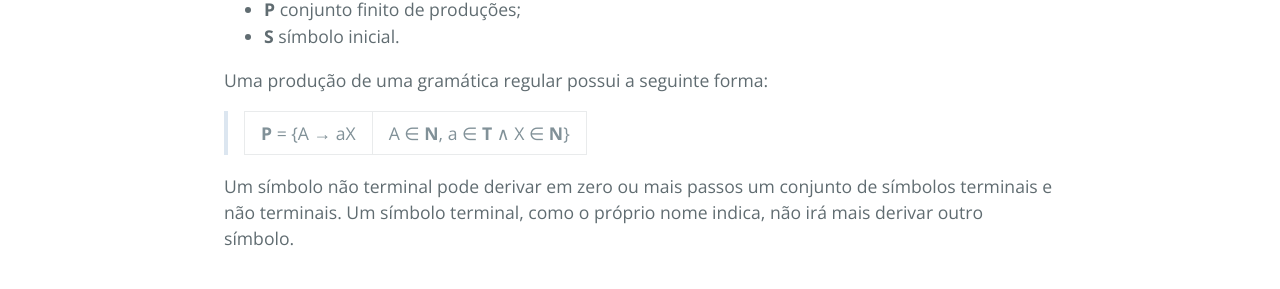
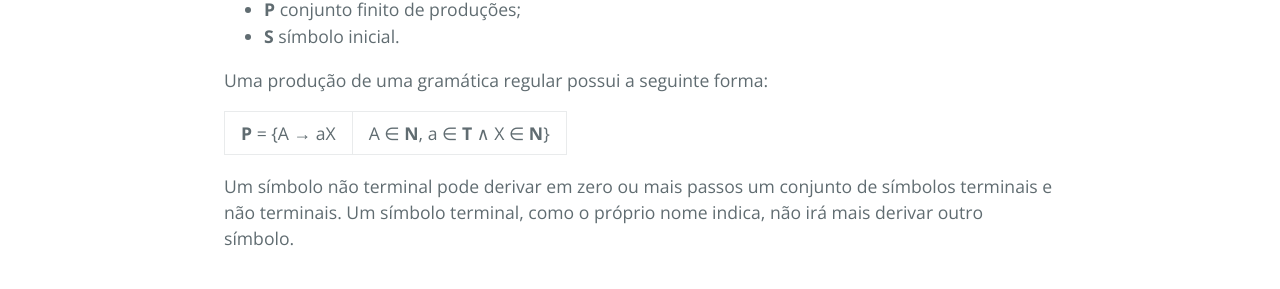
Before and after one commit to christianpieri/docLinguagensFormais, a Jekyll site: the page built from documentacao/regras-negocio/regras-gr.md, in a window 1280 px wide. Shown: the part 620-909 px from the top of the page. Built offline with Jekyll 4.4.1, drawn with Linux system fonts in a browser that asks for light colours; our own code applies the rules of GitHub Pages for plain Markdown files.

Commit message:
Correção

```diff
--- a/documentacao/regras-negocio/regras-gr.md
+++ b/documentacao/regras-negocio/regras-gr.md
@@ -13,7 +13,7 @@ Uma gramática regular é um sistema gerador de linguagens regulares. É formado
 
 Uma produção de uma gramática regular possui a seguinte forma:
 
-> **P** = {A → aX | A ∈ **N**, a ∈ **T** ∧ X ∈ **N**}
+**P** = {A → aX | A ∈ **N**, a ∈ **T** ∧ X ∈ **N**}
 
 Um símbolo não terminal pode derivar em zero ou mais passos um conjunto de símbolos terminais e não terminais.
 Um símbolo terminal, como o próprio nome indica, não irá mais derivar outro símbolo.
```
